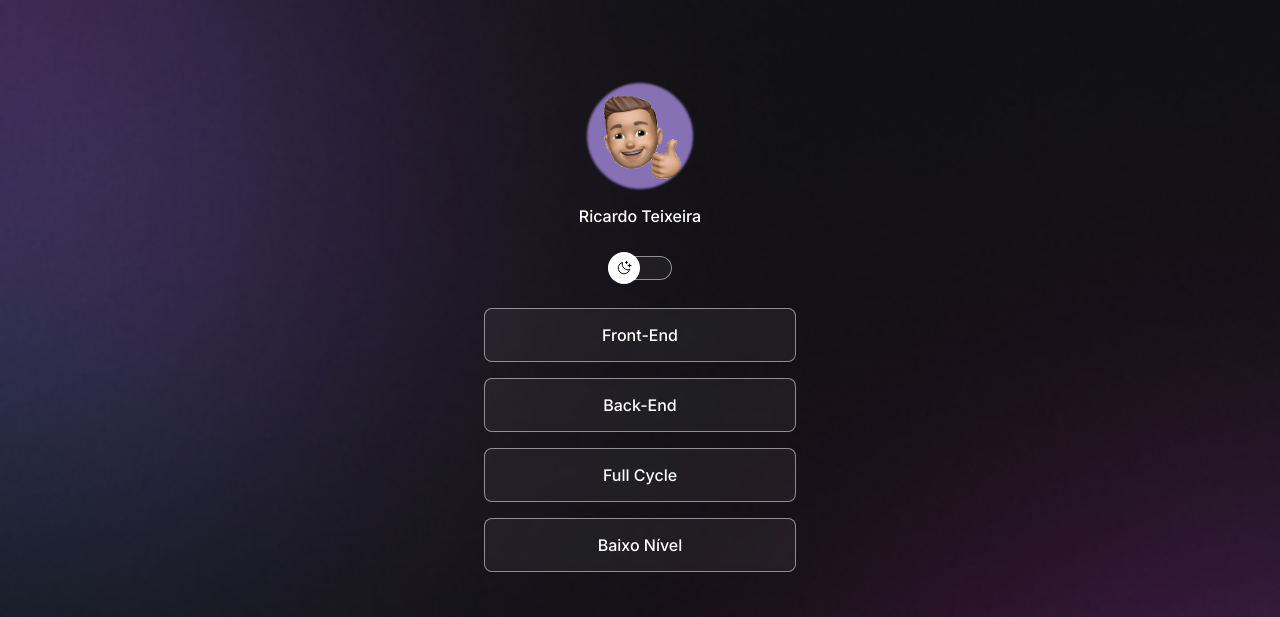
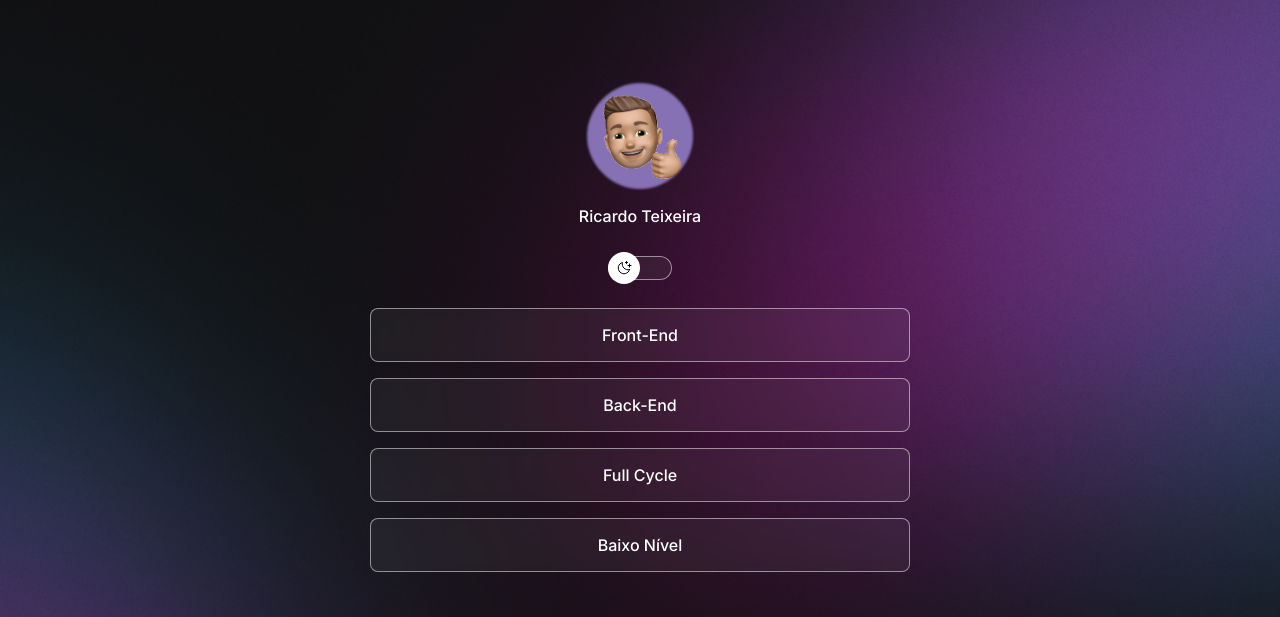
Before and after one commit to Ricardo7484/discover, a plain HTML site: page index.html in a window 1280 px wide. Shown: the top 617 px of the page. Drawn offline with nearby package versions, Linux system fonts and the light colour scheme; a web font is replaced by a local one.

Commit message:
change background based on media queries.

```diff
--- a/style.css
+++ b/style.css
@@ -25,15 +25,8 @@
 }
 
 body{
-    /*
-    background-image: url(./assets/assets/bg-mobile.jpg);
-    background-repeat: no-repeat;
-    background-position: top center;
-    background-size: cover;
-    */
-
-    /*background: color image repeat position/size */
-    background: var(--bg-url) no-repeat top center/cover
+    background: var(--bg-url) no-repeat top center/cover;
+    height: 100vh;
 }
 
 body *{
@@ -43,8 +36,8 @@ body *{
 }
 
 #container{
-    width:360px;
-    /*border: 1px solid red;*/
+    width:100%;
+    max-width: 588px;
     margin: 56px auto 0px;
     padding: 0 24px;
 }
@@ -166,3 +159,13 @@ footer{
     text-align: center;
     font-size: 14px;
 }
+
+@media (min-width: 700px){
+    :root {
+        --bg-url: url(./assets/assets/bg-desktop.jpg);
+    }
+
+    .light {
+        --bg-url: url(./assets/assets/bg-desktop-light.jpg);
+    }
+}
```
Also changed, not shown: .github/previewDiscover.JPG, 1 other file.
